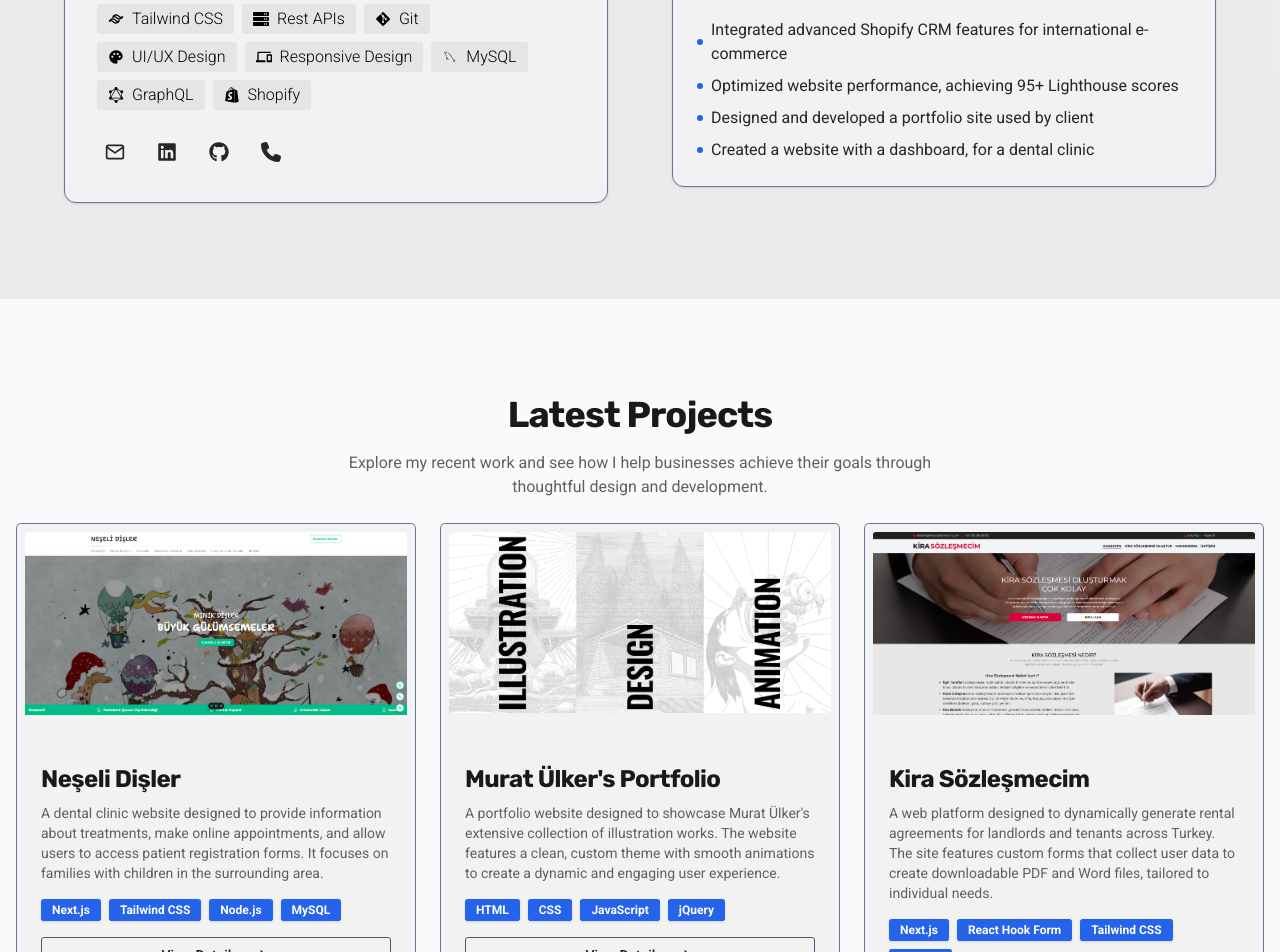
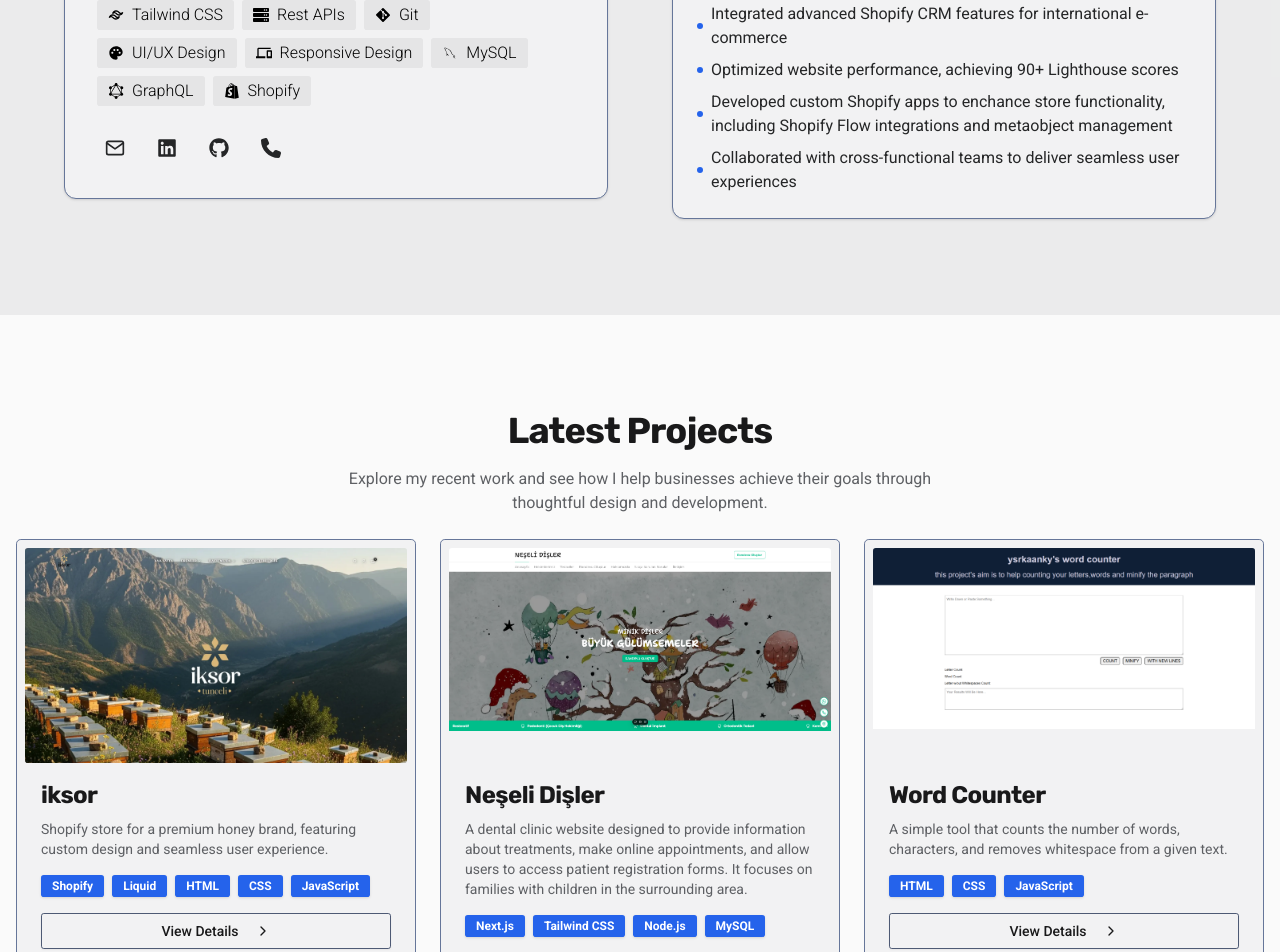
Before and after one commit to ysrkaanky/yasarkaganakay, a Next.js app: page / in a window 1280 px wide. Shown: the part 940-1892 px from the top of the page. Built offline with nearby package versions, Linux system fonts and the light colour scheme.

Commit message:
Add iksor project and update about section
Added the iksor project with images and details to the projects data. Updated the about section to reflect new focus and achievements. Improved dialog close button styling and accessibility in image dialogs. Commented out the blog route.

```diff
--- a/src/components/homepage/about/homepage-about.tsx
+++ b/src/components/homepage/about/homepage-about.tsx
@@ -43,15 +43,14 @@ export function HomepageAbout() {
                   user-friendly interfaces and robust backend systems.
                 </Text>
                 <Text className="">
-                  Currently, I&apos;m focused on building accessible,
-                  human-centered developments and implementations at{" "}
+                  Currently, I&apos;m focused on building amazing stores, at{" "}
                   <Link
-                    href={"https://pedalcommander.com"}
+                    href={"https://www.jollycommerce.io/"}
                     target="_blank"
                     rel="noopener noreferrer"
                     className="text-primary"
                   >
-                    Pedal Commander
+                    Jolly Commerce
                   </Link>
                   . I enjoy turning complex problems into simple, beautiful, and
                   intuitive solutions.
@@ -126,16 +125,16 @@ export function HomepageAbout() {
                   </li>
                   <li className="flex items-center gap-2">
                     <span className="h-1.5 w-1.5 flex-shrink-0 rounded-full bg-primary" />
-                    Optimized website performance, achieving 95+ Lighthouse
+                    Optimized website performance, achieving 90+ Lighthouse
                     scores
                   </li>
                   <li className="flex items-center gap-2">
                     <span className="h-1.5 w-1.5 flex-shrink-0 rounded-full bg-primary" />
-                    Designed and developed a portfolio site used by client
+                    Developed custom Shopify apps to enchance store functionality, including Shopify Flow integrations and metaobject management
                   </li>
                   <li className="flex items-center gap-2">
                     <span className="h-1.5 w-1.5 flex-shrink-0 rounded-full bg-primary" />
-                    Created a website with a dashboard, for a dental clinic
+                    Collaborated with cross-functional teams to deliver seamless user experiences
                   </li>
                 </ul>
               </CardContent>
--- a/src/components/projects/detail/gallery/image-dialog.tsx
+++ b/src/components/projects/detail/gallery/image-dialog.tsx
@@ -4,9 +4,11 @@ import {
   DialogDescription,
   DialogTitle,
   DialogTrigger,
+  DialogClose,
 } from "@/components/ui/dialog"
 import Image, { StaticImageData } from "next/image"
 import React from "react"
+import { X } from "lucide-react"
 
 interface ImageProps {
   image: StaticImageData
@@ -32,6 +34,12 @@ function DesktopImage({ image, title }: ImageProps) {
         </div>
       </DialogTrigger>
       <DialogContent className="max-h-[90vh] max-w-[90vw] overflow-auto p-0">
+        {/* Custom Close Button */}
+        <DialogClose className="absolute right-4 top-4 z-10 rounded-full bg-black/50 p-2 text-white opacity-70 transition-all hover:opacity-100 hover:bg-black/70 focus:outline-none focus:ring-2 focus:ring-white/50">
+          <X className="h-5 w-5" />
+          <span className="sr-only">Close</span>
+        </DialogClose>
+
         {/* TO PREVENT RADIX UI ERROR */}
         <DialogTitle className="hidden">{title}</DialogTitle>
         <DialogDescription className="hidden">{title}</DialogDescription>
@@ -68,11 +76,17 @@ function MobileImage({ image, title }: ImageProps) {
           </div>
         </div>
       </DialogTrigger>
-      <DialogContent className="max-h-[90vh] max-w-[90vw] p-0">
+      <DialogContent className="max-h-[90vh] max-w-[90vw] p-0 bg-background/30 backdrop-blur">
+        {/* Custom Close Button */}
+        <DialogClose className="absolute right-4 top-4 z-10 rounded-full bg-black/50 p-2 text-white opacity-70 transition-all hover:opacity-100 hover:bg-black/70 focus:outline-none focus:ring-2 focus:ring-white/50">
+          <X className="h-5 w-5" />
+          <span className="sr-only">Close</span>
+        </DialogClose>
+
         {/* TO PREVENT RADIX UI ERROR */}
         <DialogTitle className="hidden">{title}</DialogTitle>
         <DialogDescription className="hidden">{title}</DialogDescription>
-        <div className="relative h-full w-auto">
+        <div className="relative h-full w-auto overflow-hidden">
           <Image
             src={image.src}
             alt={title + " Mobile Image"}
--- a/src/components/ui/dialog.tsx
+++ b/src/components/ui/dialog.tsx
@@ -44,8 +44,8 @@ const DialogContent = React.forwardRef<
       {...props}
     >
       {children}
-      <DialogPrimitive.Close className="absolute right-4 top-4 rounded-sm opacity-70 ring-offset-background transition-opacity hover:opacity-100 focus:outline-none focus:ring-2 focus:ring-ring focus:ring-offset-2 disabled:pointer-events-none data-[state=open]:bg-accent data-[state=open]:text-muted-foreground">
-        <X className="h-4 w-4" />
+      <DialogPrimitive.Close className="absolute right-4 top-4 rounded-full bg-white/10 p-2 opacity-70 ring-offset-background transition-all hover:opacity-100 hover:bg-white/20 focus:outline-none focus:ring-2 focus:ring-ring focus:ring-offset-2 disabled:pointer-events-none">
+        <X className="h-5 w-5 text-white" />
         <span className="sr-only">Close</span>
       </DialogPrimitive.Close>
     </DialogPrimitive.Content>
--- a/src/data/projects/images/index.ts
+++ b/src/data/projects/images/index.ts
@@ -13,6 +13,9 @@ import sabirTeknikMobile from "./sabirteknik_mobile.png"
 
 import wordCounterDesktop from "./word_counter_desktop.png"
 import wordCounterMobile from "./word_counter_mobile.png"
+
+import iksorDesktop from "./iksor_desktop.webp"
+import iksorMobile from "./iksor_mobile.webp"
 interface ProjectImages {
   desktopImage: StaticImageData
   mobileImage: StaticImageData
@@ -39,6 +42,10 @@ export const projectImages = {
     desktopImage: neseliDislerDesktop,
     mobileImage: neseliDislerMobile,
   },
+  iksor: {
+    desktopImage: iksorDesktop,
+    mobileImage: iksorMobile,
+  },
 } satisfies {
   [key: string]: ProjectImages
 }
--- a/src/data/projects/index.ts
+++ b/src/data/projects/index.ts
@@ -58,6 +58,45 @@ export interface Project {
 
 export const projects: Project[] = [
   {
+    title: "iksor",
+    description:"Shopify store for a premium honey brand, featuring custom design and seamless user experience.",
+    desktopImage: projectImages.iksor.desktopImage,
+    mobileImage: projectImages.iksor.mobileImage,
+    detailDescription: [
+      "iksor is a Shopify store designed for a premium honey brand, featuring a custom design and a seamless user experience.",
+      "The website showcases the brand's products beautifully, with a focus on high-quality images and an intuitive layout.",
+      "Built using Shopify's Liquid templating language, along with HTML, CSS, and JavaScript to create a responsive and engaging online store.",
+      "The project involved close collaboration with the client to ensure the final product met their vision and requirements.",
+      "The website is fully responsive, providing an optimal shopping experience on both desktop and mobile devices.",
+    ],
+    tags: ["Shopify", "Liquid", "HTML", "CSS", "JavaScript"],
+    category: "Website",
+    slug: "iksor",
+    tagline: "Premium Honey Brand Store",
+    client: "iksor",
+    role: "Developer",
+    technologies: ["Shopify", "Liquid", "HTML", "CSS", "JavaScript"],
+    duration: "12 Weeks",
+    features: [
+      {
+        title: "Custom Design",
+        description:
+          "A unique and visually appealing design tailored to the brand's identity.",
+      },
+      {
+        title: "Responsive Layout",
+        description:
+          "Ensures a seamless shopping experience across all devices.",
+      },
+      {
+        title: "User-Friendly Navigation",
+        description:
+          "Easy-to-use navigation to help customers find products quickly.",
+      },
+    ],
+    liveUrl: "https://iksor.com.tr/",
+  },
+  {
     title: "Neşeli Dişler",
     description:
       "A dental clinic website designed to provide information about treatments, make online appointments, and allow users to access patient registration forms. It focuses on families with children in the surrounding area.",
@@ -97,131 +136,7 @@ export const projects: Project[] = [
     ],
     liveUrl: "https://clinic-front-roan.vercel.app/",
   },
-  {
-    title: "Murat Ülker's Portfolio",
-    description:
-      "A portfolio website designed to showcase Murat Ülker's extensive collection of illustration works. The website features a clean, custom theme with smooth animations to create a dynamic and engaging user experience.",
-    desktopImage: projectImages.murat_ulker.desktopImage,
-    mobileImage: projectImages.murat_ulker.mobileImage,
-    detailDescription: [
-      "Murat Ülker's portfolio is a comprehensive online showcase of his illustration work, built to reflect his artistic vision and style. The primary goal was to create a visually engaging platform that would effectively highlight his extensive collection of artworks.",
-      "The website opens with smooth animations that set the tone for an immersive experience, capturing visitors' attention right from the start. At its core, the project gallery is designed to display his illustrations in an organized and aesthetically pleasing manner, allowing users to navigate seamlessly through his portfolio.",
-      "The design of the site is entirely custom and tailored to Murat's preferences. As a beginner at the time, I coded the project from scratch only using jQuery to bring the design to life. This approach not only taught me foundational coding principles but also pushed me to learn problem-solving skills by actively seeking solutions on platforms like StackOverflow.",
-      "Despite the simplicity of the tech stack, the website delivers an impactful user experience, thanks to the thoughtful integration of animations and a clean layout. The site's minimalistic design ensures that the focus remains on Murat's illustrations, giving his work the spotlight it deserves.",
-      "Murat's positive feedback, combined with appreciation from users, underscores the success of this project. It stands as a testament to my ability to transform client requirements into functional and visually appealing digital experiences, even during the early stages of my development career.",
-    ],
-    tags: ["HTML", "CSS", "JavaScript", "jQuery"],
-    category: "Portfolio",
-    slug: "murat-ulker-portfolio",
-    tagline: "Portfolio of an Illustrator",
-    client: "Murat Ülker",
-    role: "Developer",
-    technologies: ["HTML", "CSS", "JavaScript", "jQuery"],
-    duration: "1 Week",
-    features: [
-      {
-        title: "Project Gallery",
-        description:
-          "An organized and visually appealing gallery that showcases Murat's illustrations in a structured layout.",
-      },
-      {
-        title: "Smooth Animations",
-        description:
-          "Animations that enhance the user experience by adding a dynamic feel to the site, including transitions and page loading effects.",
-      },
-      {
-        title: "Custom Design",
-        description:
-          "A fully customized theme designed based on Murat's requirements, ensuring the website aligns with his artistic style.",
-      },
-    ],
-    liveUrl: "https://muratulker.co",
-  },
-  {
-    title: "Kira Sözleşmecim",
-    description:
-      "A web platform designed to dynamically generate rental agreements for landlords and tenants across Turkey. The site features custom forms that collect user data to create downloadable PDF and Word files, tailored to individual needs.",
-    desktopImage: projectImages.rental_contract.desktopImage,
-    mobileImage: projectImages.rental_contract.mobileImage,
-    detailDescription: [
-      "Kirasözleşmecim.com was built to simplify the process of creating rental agreements for landlords and tenants. The platform dynamically generates agreements based on user input, collected through an intuitive, step-by-step form.",
-      "The form adjusts dynamically to user responses, ensuring a personalized experience. Once all required information is provided, the system generates rental agreements in both PDF and Word formats, making it easy for users to download and use them.",
-      "The development process included advanced features like session management, user authentication, and a virtual POS integration for payment processing. One of the main challenges was generating PDFs with Node.js. Initially, a headless browser library was tested successfully, but server restrictions led to adopting the HTML2PDF library as an alternative solution.",
-      "The design of the site was completely custom-made, using Tailwind CSS for styling. Performance, SEO, and accessibility were optimized by analyzing Lighthouse and Semrush reports and addressing key issues.",
-      "Although the site was technically successful, it became obsolete due to rental agreements being mandated through E-Devlet. Despite this, the project was a valuable learning experience, particularly in session management, user authentication, and payment gateway integrations.",
-    ],
-    tags: ["Next.js", "React Hook Form", "Tailwind CSS", "Node.js"],
-    category: "Web Application",
-    slug: "kirasozlesmecim",
-    tagline: "Dynamic Rental Agreement Generator",
-    client: "Company Product",
-    role: "Full-Stack Developer",
-    technologies: ["Next.js", "React Hook Form", "Node.js", "Tailwind CSS"],
-    duration: "6 Weeks",
-    features: [
-      {
-        title: "Dynamic Form",
-        description:
-          "A step-by-step form that dynamically adjusts questions based on user responses, ensuring a tailored experience.",
-      },
-      {
-        title: "PDF & Word Generation",
-        description:
-          "Automatically generates rental agreements in PDF and Word formats, customized to the data provided by users.",
-      },
-      {
-        title: "User Authentication",
-        description:
-          "Secure session management and authentication system to protect user data and ensure reliable access.",
-      },
-      {
-        title: "Virtual POS Integration",
-        description:
-          "Integrated payment gateway for secure and seamless transactions during agreement creation.",
-      },
-    ],
-    liveUrl: "https://kirasozlesmecim.com",
-  },
-  {
-    title: "Sabır Teknik Hırdavat",
-    description:
-      "A website intended to showcase products, receive inquiries, and build brand identity for a hardware store. However, the development of the site was canceled before completion.",
-    desktopImage: projectImages.sabirteknik.desktopImage,
-    mobileImage: projectImages.sabirteknik.mobileImage,
-    detailDescription: [
-      "Sabır Teknik Hırdavat was envisioned as a platform to promote hardware products, gather customer inquiries, and help establish the store's brand identity. The website aimed to feature a product listing and quick inquiry system.",
-      "The design was custom-made to reflect the company's branding, and the site included quick access buttons for inquiries via WhatsApp and a rapid search function for users.",
-      "Despite the cancellation of the project, the development process was valuable for learning about quick feature implementation, such as integrating WhatsApp messaging and search functionalities.",
-      "The website was intended to be responsive, ensuring a smooth user experience on both desktop and mobile devices. The tech stack used includes Next.js for the frontend, Tailwind CSS for styling, and MySQL for database management.",
-      "Ultimately, the project was discontinued, and it never went live, but it served as a great learning opportunity for managing simple yet effective user interaction features.",
-    ],
-    tags: ["Next.js", "Tailwind CSS", "MySQL"],
-    category: "Website",
-    slug: "sabir-teknik-hirdavat",
-    tagline: "Hardware Store Website",
-    client: "Sabır Teknik Hırdavat",
-    role: "Developer",
-    technologies: ["Next.js", "Tailwind CSS", "MySQL"],
-    duration: "3 Weeks",
-    features: [
-      {
-        title: "Product Listing",
-        description:
-          "A simple interface to display hardware products, allowing users to browse quickly.",
-      },
-      {
-        title: "WhatsApp Inquiry Button",
-        description:
-          "A button that allows users to quickly initiate contact via WhatsApp for inquiries.",
-      },
-      {
-        title: "Search Functionality",
-        description:
-          "A basic search feature to help users find products or information easily.",
-      },
-    ],
-    liveUrl: "https://sabirteknikhirdavat.com",
-  },
+
   {
     title: "Word Counter",
     description:
--- a/src/data/routes.ts
+++ b/src/data/routes.ts
@@ -4,5 +4,5 @@ export const routes = [
   { href: "/contact", label: "Contact" },
   { href: "/services", label: "Services" },
   { href: "/projects", label: "Projects" },
-  { href: "/blog", label: "Blog" },
+  // { href: "/blog", label: "Blog" },
 ]
```
Also changed, not shown: src/data/projects/images/iksor_desktop.webp (added), src/data/projects/images/iksor_mobile.webp (added).
